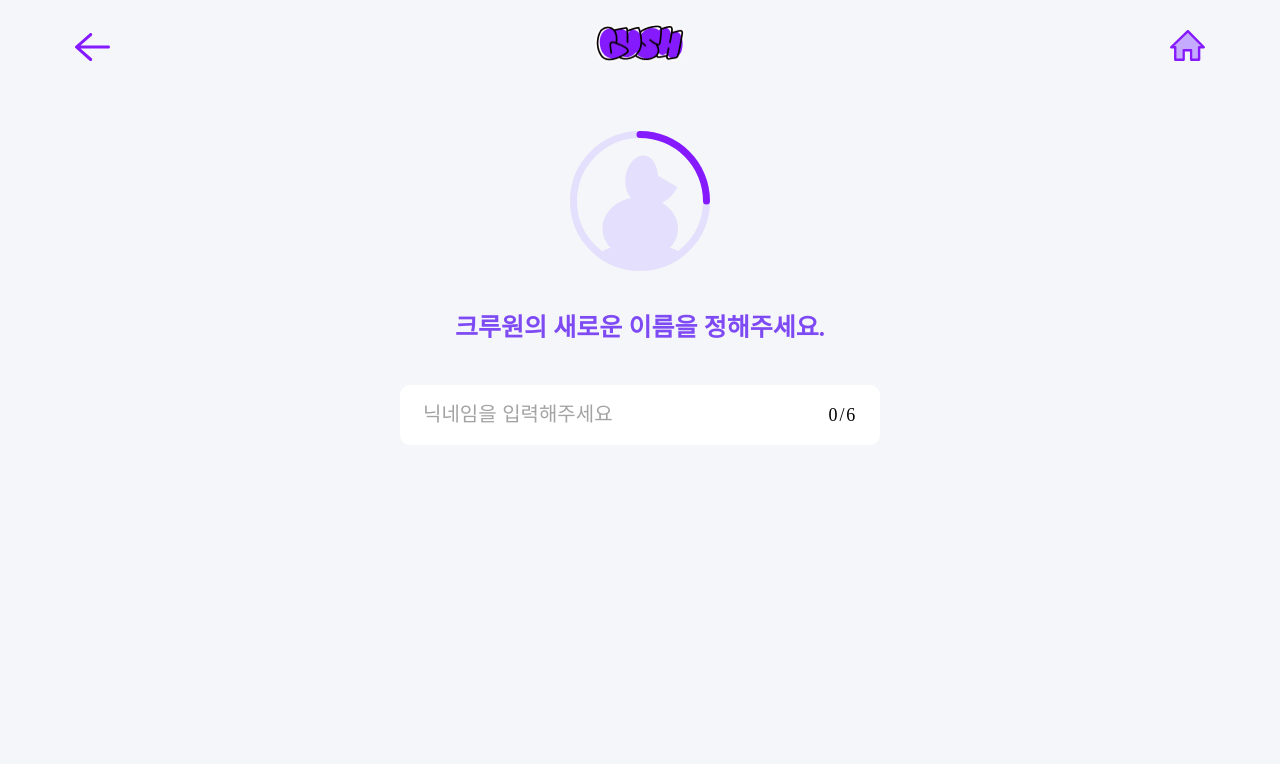
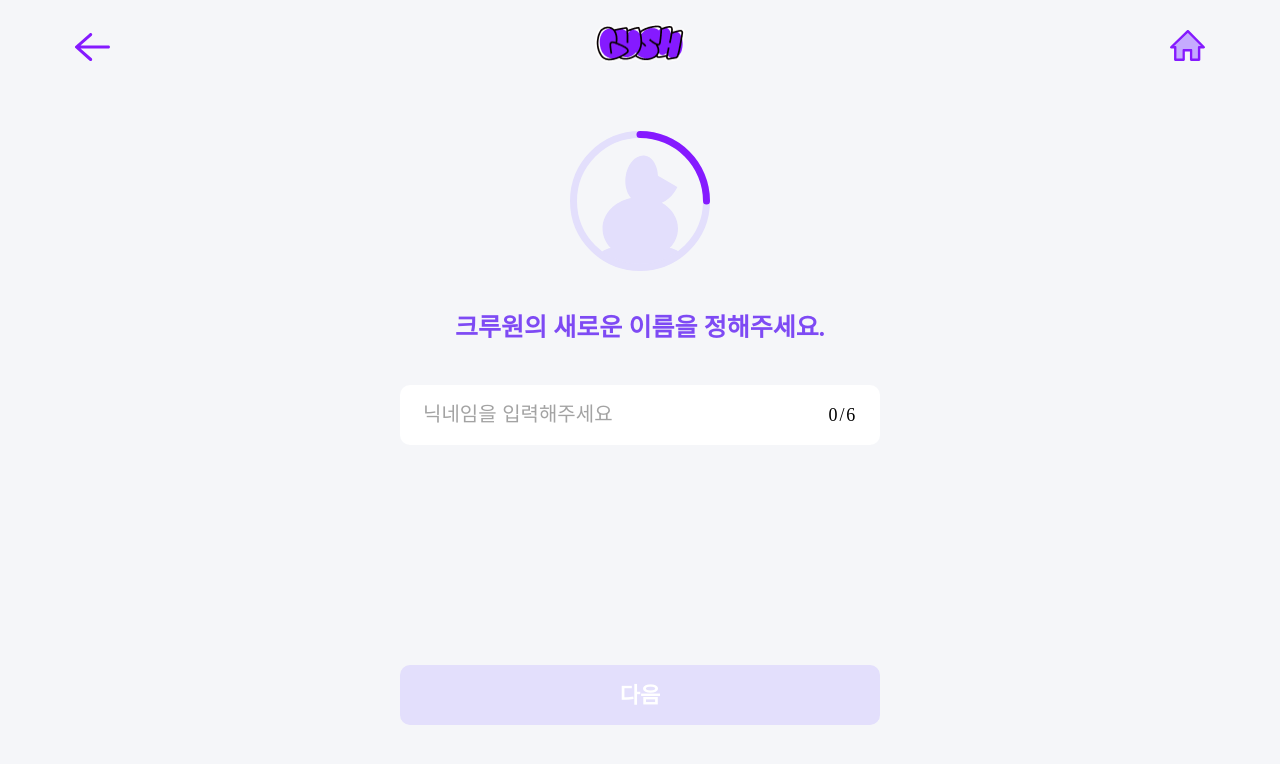
Before and after one commit to 909back/lush2023, a Next.js app: page /setting in a window 1280 px wide. Shown: the top 764 px of the page. Built offline with nearby package versions, Linux system fonts and the light colour scheme.

Commit message:
[2023/02/19] 909back * Button 컴포넌트 추가 * /setting 완료

```diff
--- /dev/null
+++ b/components/controls/Button.tsx
@@ -0,0 +1,29 @@
+import classNames from 'classnames/bind'
+import { AllHTMLAttributes } from 'react'
+import styles from '../../styles/Button.module.scss'
+
+const cx = classNames.bind(styles)
+
+interface ButtonProps extends Omit<AllHTMLAttributes<HTMLButtonElement>,'type'>{
+    children?: React.ReactNode
+    onDisabled?: (e:React.MouseEvent<HTMLButtonElement>) => void
+    type?: 'default' | 'icon'
+}
+
+const Button = ({
+    children,
+    className,
+    type = 'default',
+    disabled,
+    onClick:handleClick=()=>{},
+    onDisabled:handleDisabled=()=>{},
+    ...props
+}: ButtonProps) => {
+    return (
+        <button className={cx('button', type)} disabled={disabled} onClick={disabled ? handleDisabled : handleClick}{...props}>
+            {children}
+        </button>
+    )
+}
+
+export default Button
--- a/components/controls/Input.tsx
+++ b/components/controls/Input.tsx
@@ -1,4 +1,4 @@
-import React, { InputHTMLAttributes } from 'react'
+import React, { InputHTMLAttributes, useState } from 'react'
 import classNames from 'classnames/bind'
 import styles from '../../styles/Input.module.scss'
 import IconClose from '@/components/icons/ic-close'
@@ -6,21 +6,22 @@ import IconClose from '@/components/icons/ic-close'
 const cx = classNames.bind(styles)
 
 interface InputProps extends InputHTMLAttributes<HTMLInputElement> {
-    children?: React.ReactNode
+    onClear?:() => void
 }
 
 const Input = ({
     className,
     type='text',
     value,
-    max = 6,
+    maxLength = 6,
+    onClear:handleClear=()=>{},
     ...props
 }: InputProps) => {
     return (
         <label className={cx('input-container', className)}>
-            <input className={cx('input')} value={value} type={type} {...props}/>
-            {value && <button className={cx('close-button')}><IconClose/></button>}
-            <span className={cx('input-counter')}>{`${value?.toString().length??0}/${max}`}</span>
+            <input className={cx('input')} value={value} type={type} maxLength={maxLength} {...props}/>
+            {value && <button className={cx('close-button')} onClick={handleClear}><IconClose/></button>}
+            <span className={cx('input-counter')}>{`${value?.toString().length??0}/${maxLength}`}</span>
         </label>
     )
 }
--- a/pages/setting/index.tsx
+++ b/pages/setting/index.tsx
@@ -1,25 +1,32 @@
-import React,{useState} from "react"
+import React, { useState } from "react"
+import Link from 'next/link'
 import styles from "../../styles/Setting.module.scss"
 import classNames from "classnames/bind"
 import PageLayout from "@/components/layout/PageLayout"
 import Progress from "@/components/controls/Progress"
 import Input from "@/components/controls/Input"
+import Button from "@/components/controls/Button"
 
 const cx = classNames.bind(styles)
 
 interface Settingprops {
   children?: React.ReactNode
 }
-const Setting = ({}:Settingprops) => {
+const Setting = ({ }: Settingprops) => {
   const [nickname, setNickname] = useState<string>()
 
-  const handleChangeNickName = (e:React.ChangeEvent<HTMLInputElement>) => setNickname(e.target.value)
+  const handleChangeNickName = (e: React.ChangeEvent<HTMLInputElement>) => setNickname(e.target.value)
   return (
     <PageLayout>
       <div className={cx('setting-page')}>
-        <Progress/>
-        <p className={cx('page-desc')}>크루원의 새로운 이름을 정해주세요.</p>
-        <Input placeholder="닉네임을 입력해주세요" value={nickname} onChange={handleChangeNickName}/>
+        <section className={cx('setting-nickname-section')}>
+          <Progress />
+          <p className={cx('page-desc')}>크루원의 새로운 이름을 정해주세요.</p>
+          <Input placeholder="닉네임을 입력해주세요" value={nickname} onChange={handleChangeNickName} onClear={() => setNickname('')} />
+        </section>
+        <Link href='/setting/character'>
+          <Button disabled={!nickname}>다음</Button>
+        </Link>
       </div>
     </PageLayout>
   )
--- /dev/null
+++ b/styles/Button.module.scss
@@ -0,0 +1,25 @@
+@import './variables.scss';
+
+.button {
+    display: inline-flex;
+    justify-content: center;
+    align-items: center;
+    border:0;
+    outline: none;
+
+    &.default {
+        width: 480px;
+        height: 60px;
+        padding: 14px 10px 13px;
+        color:$white;
+        font-size: 22px;
+        font-weight: 600;
+        line-height: 30px;
+        border-radius: 10px;
+        background-color: $purple100;
+
+        &:disabled {
+            background-color: $purple20;
+        }
+    }
+}
--- a/styles/Setting.module.scss
+++ b/styles/Setting.module.scss
@@ -2,16 +2,25 @@
 
 .setting-page {
     height: 100%;
-    padding: 40px 0 0;
+    padding: 40px 0 75px;
     display: flex;
     flex-flow: column nowrap;
+    justify-content: space-between;
     align-items: center;
-    gap:40px;
 
-    .page-desc {
-        color:$purple90;
-        font-size: 25px;
-        font-weight: 700;
-        line-height: 34px;
+    .setting-nickname-section {
+        display: flex;
+        flex-flow: column nowrap;
+        align-items: center;
+        gap: 40px;
+
+        .page-desc {
+            color: $purple90;
+            font-size: 25px;
+            font-weight: 700;
+            line-height: 34px;
+        }
+
     }
+
 }
```
Also changed, not shown: 1 other file (tests, documents, lock files or other folders).
